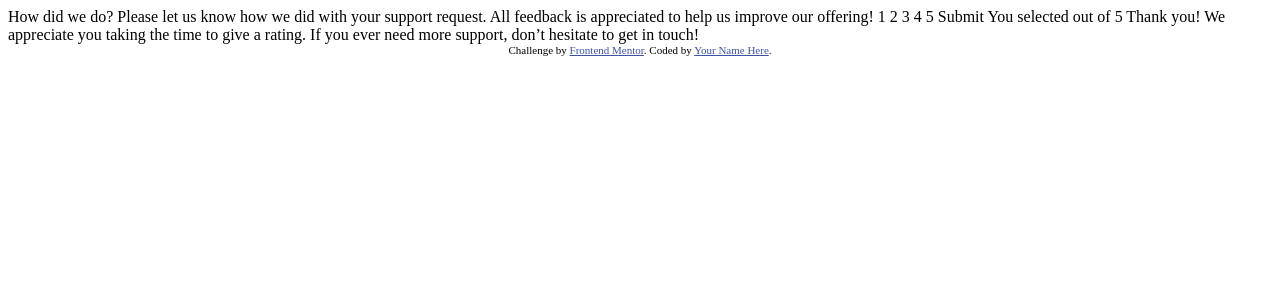
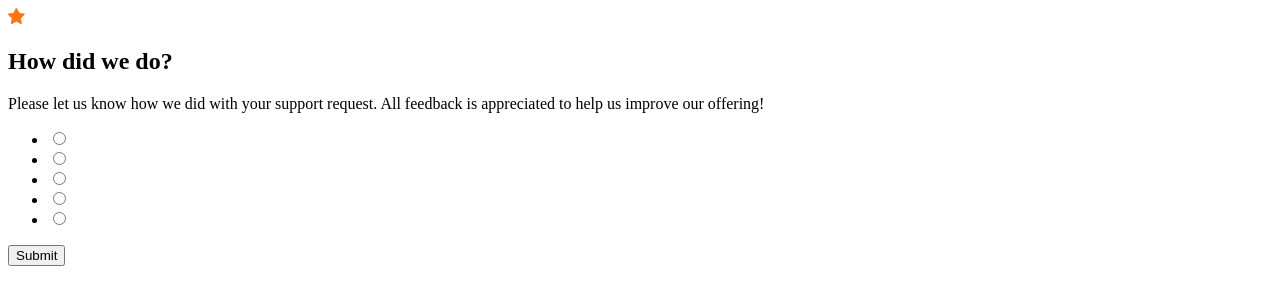
Before and after one commit to nvalline/fm-interactive-rating-component, a plain HTML site: page index.html in a window 1280 px wide. Drawn offline with Linux system fonts and the light colour scheme.

Commit message:
implement home & thank you basic html

```diff
--- a/index.html
+++ b/index.html
@@ -1,49 +1,69 @@
 <!DOCTYPE html>
 <html lang="en">
-<head>
-  <meta charset="UTF-8">
-  <meta name="viewport" content="width=device-width, initial-scale=1.0"> <!-- displays site properly based on user's device -->
+	<head>
+		<meta charset="UTF-8" />
+		<meta name="viewport" content="width=device-width, initial-scale=1.0" />
+		<!-- displays site properly based on user's device -->
 
-  <link rel="icon" type="image/png" sizes="32x32" href="./images/favicon-32x32.png">
+		<link
+			rel="icon"
+			type="image/png"
+			sizes="32x32"
+			href="./images/favicon-32x32.png"
+		/>
 
-  <title>Frontend Mentor | Interactive rating component</title>
+		<title>Frontend Mentor | Interactive rating component</title>
+	</head>
+	<body>
+		<main>
+			<section>
+				<header>
+					<div>
+						<svg width="17" height="16" xmlns="http://www.w3.org/2000/svg">
+							<path
+								d="m9.067.43 1.99 4.031c.112.228.33.386.58.422l4.45.647a.772.772 0 0 1 .427 1.316l-3.22 3.138a.773.773 0 0 0-.222.683l.76 4.431a.772.772 0 0 1-1.12.813l-3.98-2.092a.773.773 0 0 0-.718 0l-3.98 2.092a.772.772 0 0 1-1.119-.813l.76-4.431a.77.77 0 0 0-.222-.683L.233 6.846A.772.772 0 0 1 .661 5.53l4.449-.647a.772.772 0 0 0 .58-.422L7.68.43a.774.774 0 0 1 1.387 0Z"
+								fill="#FC7614"
+							/>
+						</svg>
+					</div>
+					<h1>How did we do?</h1>
+					<p>
+						Please let us know how we did with your support request. All
+						feedback is appreciated to help us improve our offering!
+					</p>
+				</header>
 
-  <!-- Feel free to remove these styles or customise in your own stylesheet 👍 -->
-  <style>
-    .attribution { font-size: 11px; text-align: center; }
-    .attribution a { color: hsl(228, 45%, 44%); }
-  </style>
-</head>
-<body>
-
-  <!-- Rating state start -->
-
-  How did we do?
-
-  Please let us know how we did with your support request. All feedback is appreciated
-  to help us improve our offering!
-
-  1 2 3 4 5
-
-  Submit
-
-  <!-- Rating state end -->
-
-  <!-- Thank you state start -->
-
-  You selected <!-- Add rating here --> out of 5
-
-  Thank you!
-
-  We appreciate you taking the time to give a rating. If you ever need more support,
-  don’t hesitate to get in touch!
-
-  <!-- Thank you state end -->
-
-
-  <div class="attribution">
-    Challenge by <a href="https://www.frontendmentor.io?ref=challenge" target="_blank">Frontend Mentor</a>.
-    Coded by <a href="#">Your Name Here</a>.
-  </div>
-</body>
+				<form>
+					<ul>
+						<li>
+							<label>
+								<input type="radio" name="one" value="1" />
+							</label>
+						</li>
+						<li>
+							<label>
+								<input type="radio" name="two" value="2" />
+							</label>
+						</li>
+						<li>
+							<label>
+								<input type="radio" name="three" value="3" />
+							</label>
+						</li>
+						<li>
+							<label>
+								<input type="radio" name="four" value="4" />
+							</label>
+						</li>
+						<li>
+							<label>
+								<input type="radio" name="five" value="5" />
+							</label>
+						</li>
+					</ul>
+					<button>Submit</button>
+				</form>
+			</section>
+		</main>
+	</body>
 </html>
```
Also changed, not shown: thank-you.html (added, +32 -0 lines).
